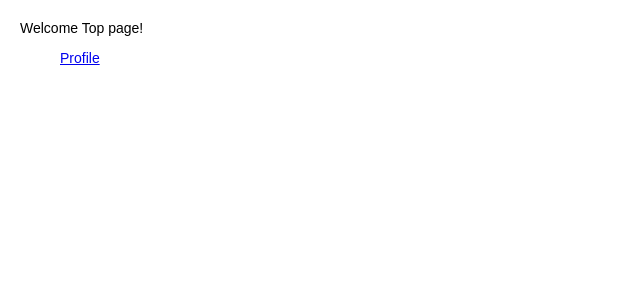
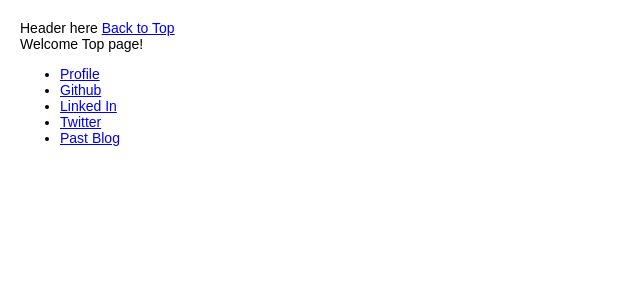
Before and after one commit to kkoisland/kkoisland-react, a React (Create React App) app: page / in a window 1280 px wide. Shown: the top 300 px of the page, without its empty margins (0-640 px from the left). Built offline with nearby package versions, Linux system fonts and the light colour scheme.

Commit message:
Add BlogPast, Header and more

```diff
--- a/src/App.tsx
+++ b/src/App.tsx
@@ -1,21 +1,20 @@
 import React, { ReactElement } from 'react'
 import { BrowserRouter, Route, Routes } from 'react-router-dom'
+import Header from './Header'
 import Top from './Top'
 import Profile from './Profile'
+import BlogPast from './BlogPast'
 
 const App = (): ReactElement => {
-// const App = (): ReactElement => {
   return (
     <BrowserRouter>
     <div className="main-page">
+      <Header />
         <Routes>
             <Route path="/" element={<Top/>} />
             <Route path="/profile" element={<Profile/>} />
-            {/* <Route path="/github" component={Github} />
-            <Route path="/linkedin" component={LinkedIn} />
-            <Route path="/twitter" component={Twitter} />
-            <Route path="/blog" component={Blog} />
-            <Route component={NotFoundPage} /> */}
+            <Route path="/blogpast" element={<BlogPast/>} />
+            {/* <Route element={NotFoundPage} /> */}
         </Routes>
     </div>
     </BrowserRouter>
--- /dev/null
+++ b/src/BlogPast.tsx
@@ -0,0 +1,9 @@
+import React, { ReactElement } from 'react'
+
+const BlogPast = (): ReactElement => {
+  return (
+    <div>Welcome BlogPast page!</div>
+  )
+}
+
+export default BlogPast
--- /dev/null
+++ b/src/Header.tsx
@@ -0,0 +1,10 @@
+import React, { ReactElement } from 'react'
+import { Link } from 'react-router-dom'
+
+const Header = (): ReactElement => {
+  return (
+    <><div>Header here <Link to="/">Back to Top</Link></div></>
+  )
+}
+
+export default Header
--- a/src/Profile.tsx
+++ b/src/Profile.tsx
@@ -1,8 +1,9 @@
 import React, { ReactElement } from 'react'
+import { Link } from 'react-router-dom'
 
 const Profile = (): ReactElement => {
   return (
-        <div>Welcome Profile Page</div>
+        <><div>Welcome Profile Page</div><Link to="/">Back to Top</Link></>
   )
 }
 
--- a/src/Top.tsx
+++ b/src/Top.tsx
@@ -7,11 +7,11 @@ const Top = (): ReactElement => {
       Welcome Top page!
     </div>
     <ul>
-      <Link to="/profile">Profile</Link>
-      {/* <Link to="/github">Github</Link>
-      <Link to="/linkedin">Linked In</Link>
-      <Link to="/twitter">Twitter</Link>
-      <Link to="/blog">Blog</Link> */}
+    <li><Link to="/profile">Profile</Link></li>
+    <li><a href="https://github.com/kkoisland" target="_blank" rel="noreferrer">Github</a></li>
+    <li><a href="https://www.linkedin.com/in/keiko-higuchi-b554449/" target="_blank" rel="noreferrer">Linked In</a></li>
+    <li><a href="https://twitter.com/kkoisland" target="_blank" rel="noreferrer">Twitter</a></li>
+    <li><Link to="/blogpast">Past Blog</Link></li>
     </ul></>
   )
 }
```
Also changed, not shown: .eslintrc.json.
